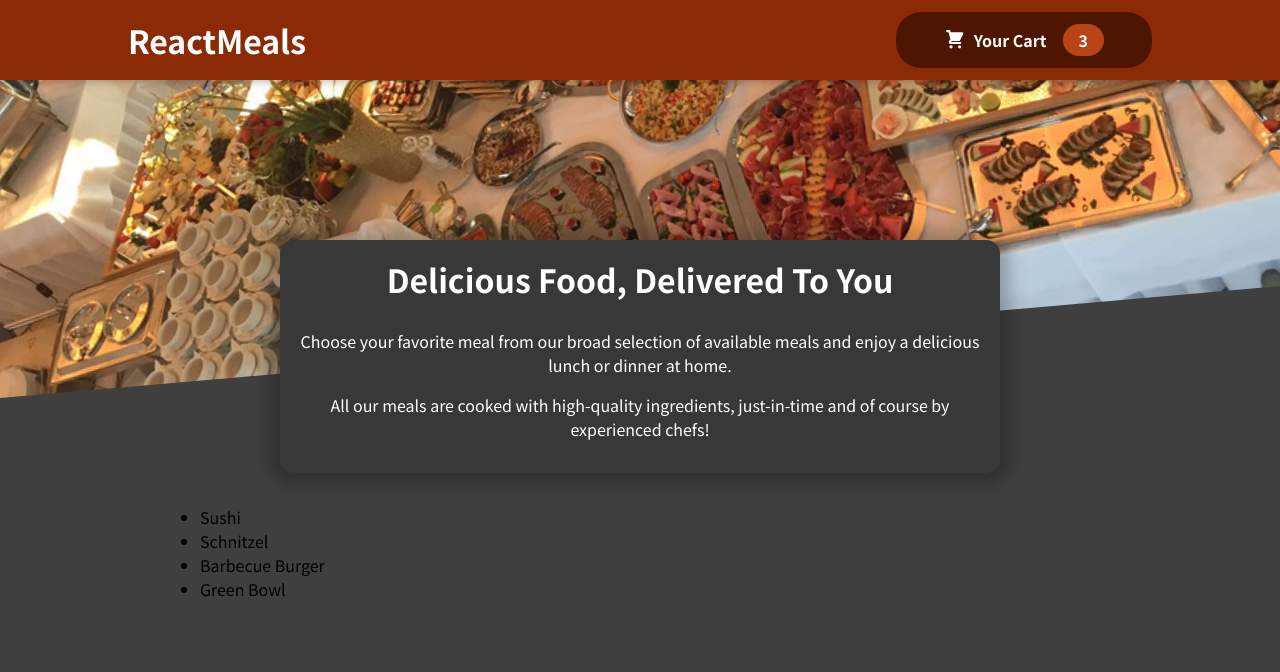
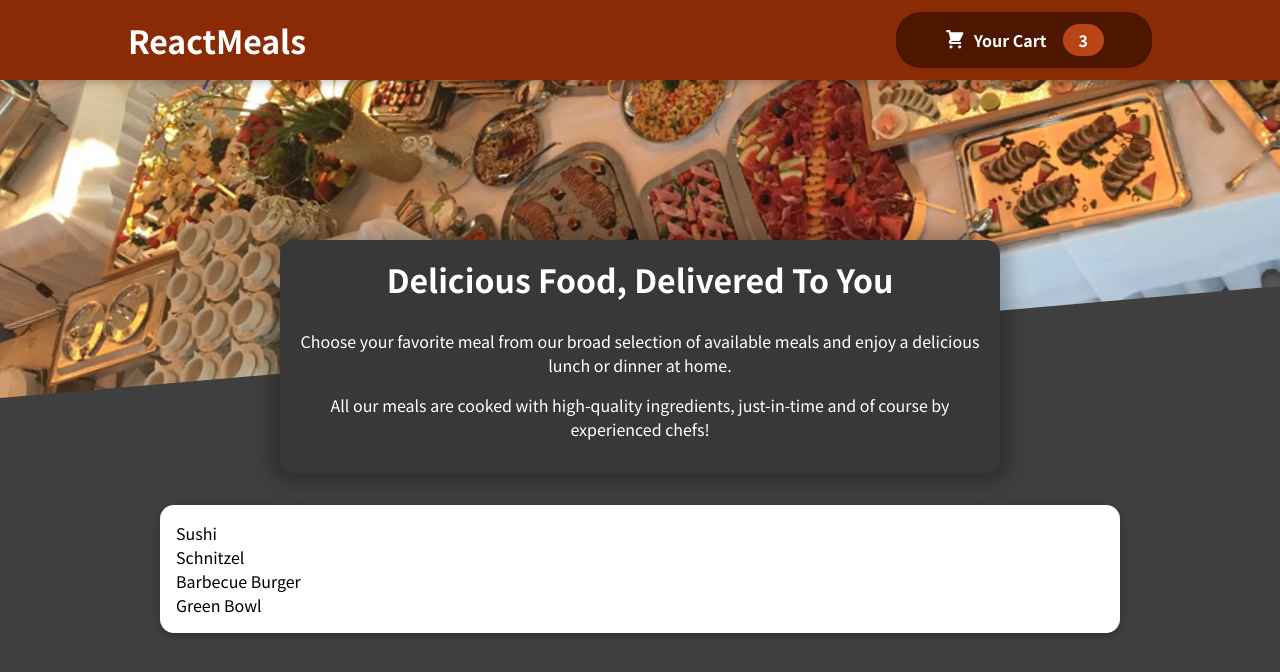
Before and after one commit to rbarner7/food_order_app, a React (Create React App) app: page / in a window 1280 px wide. Shown: the top 672 px of the page. Built offline with nearby package versions, Linux system fonts and the light colour scheme.

Commit message:
Update
Signed-off-by: Ryan Barner <rbarner14@gmail.com>

```diff
--- a/src/components/Meals/AvailableMeals.js
+++ b/src/components/Meals/AvailableMeals.js
@@ -1,4 +1,6 @@
 import classes from './AvailableMeals.module.css';
+import Card from "../UI/Card";
+import MealItem from "./MealItem/MealItem";
 
 const DUMMY_MEALS = [
   {
@@ -31,10 +33,10 @@
   const mealsList = DUMMY_MEALS.map(meal => <li>{meal.name}</li>);
 
   return (
-    <section>
-      <ul className={classes.meals}>
-        {mealsList}
-      </ul>
+    <section className={classes.meals}>
+      <Card>
+        <ul>{mealsList}</ul>
+      </Card>
     </section>
   )
 };
--- /dev/null
+++ b/src/components/Meals/MealItem/MealItem.js
@@ -0,0 +1,20 @@
+import classes from "./MealItem.module.css";
+
+const MealItem = props => {
+  const price = `$${props.price.toFixed(2)}`;
+
+  return (
+    <li className={classes.meal}>
+      <div>
+        <h3>{props.name}</h3>
+        <div className={classes.description}>{props.description}</div>
+        <div className={classes.price}>{price}</div>
+      </div>
+      <div>
+
+      </div>
+    </li>
+  )
+};
+
+export default MealItem;
--- /dev/null
+++ b/src/components/Meals/MealItem/MealItem.module.css
@@ -0,0 +1,22 @@
+.meal {
+  display: flex;
+  justify-content: space-between;
+  margin: 1rem;
+  padding-bottom: 1rem;
+  border-bottom: 1px solid #ccc;
+}
+
+.meal h3 {
+  margin: 0 0 0.25rem 0;
+}
+
+.description {
+  font-style: italic;
+}
+
+.price {
+  margin-top: 0.25rem;
+  font-weight: bold;
+  color: #ad5502;
+  font-size: 1.25rem;
+}
--- /dev/null
+++ b/src/components/UI/Card.js
@@ -0,0 +1,7 @@
+import classes from "./Card.module.css";
+
+const Card = props => {
+  return <div className={classes.card}>{props.children}</div>
+};
+
+export default Card;
--- /dev/null
+++ b/src/components/UI/Card.module.css
@@ -0,0 +1,6 @@
+.card {
+  padding: 1rem;
+  box-shadow: 0 2px 8px rgba(0, 0, 0, 0.25);
+  border-radius: 14px;
+  background-color: white;
+}
```
Also changed, not shown: src/components/Meals/MealItem/MealItemForm.js (added).
